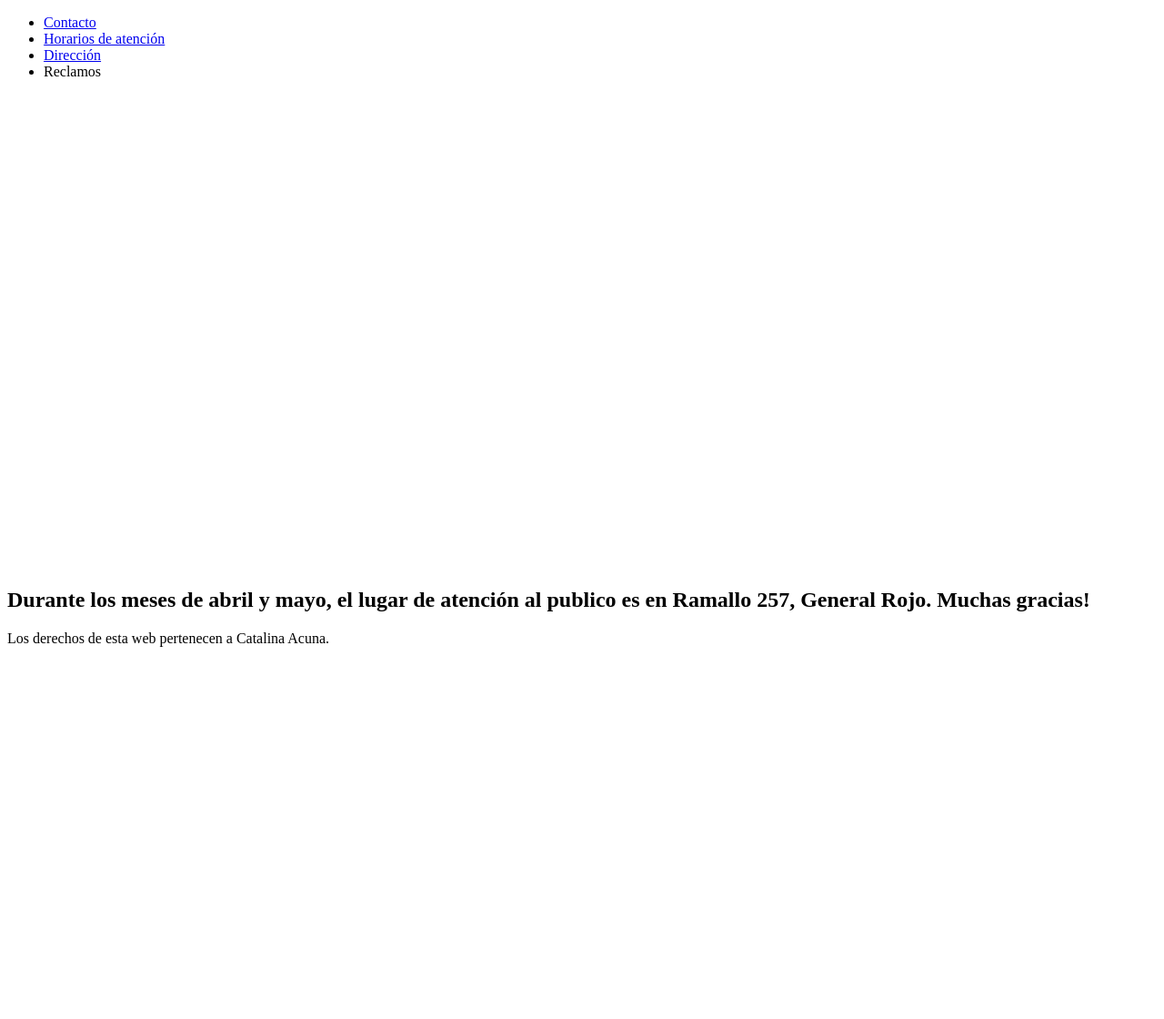
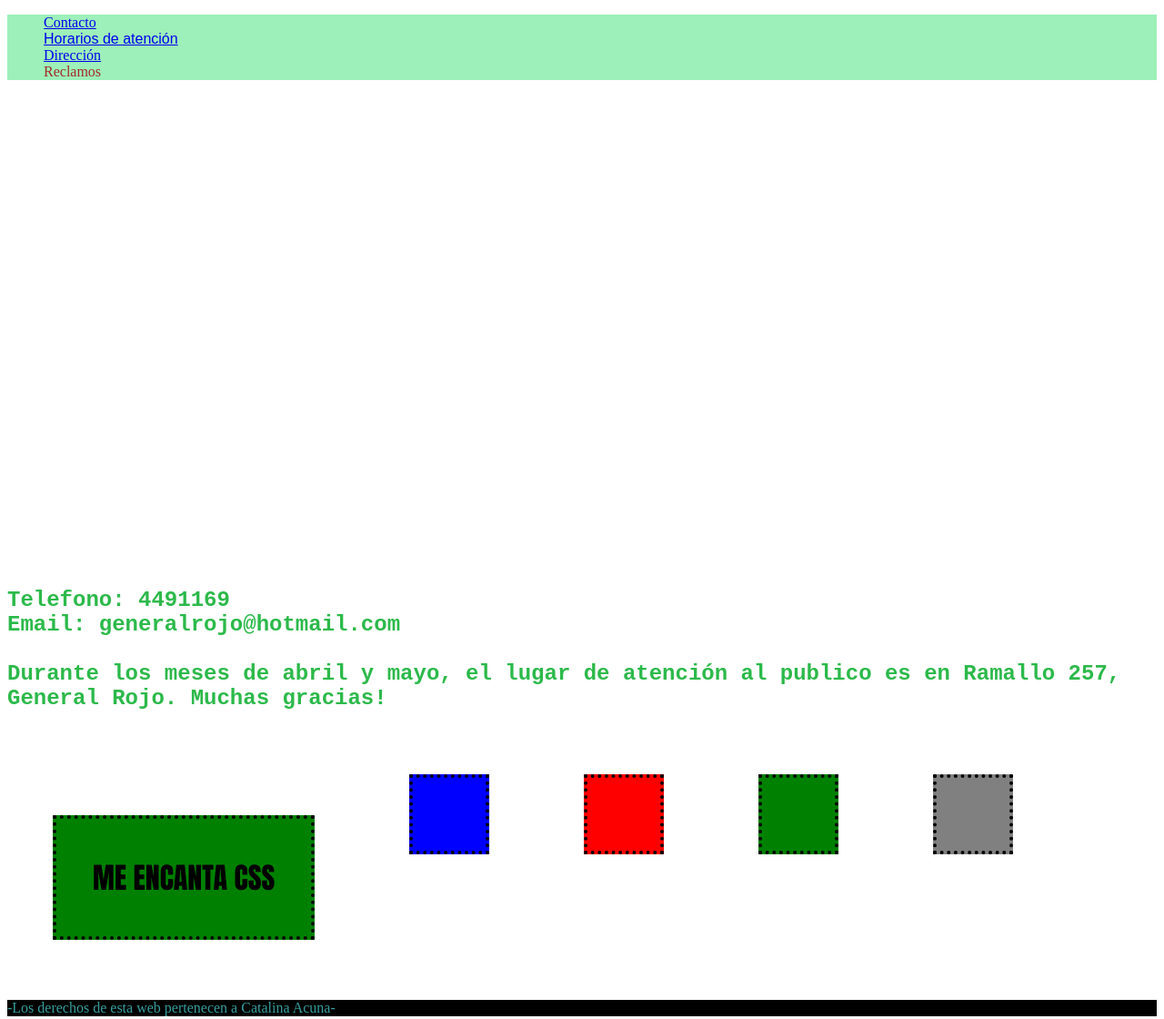
Before and after one commit to Cataalinaaa/atencion-al-publico, a plain HTML site: page index.html in a window 1280 px wide. Shown: the whole page at 91% size. Before the commit the page ends 800 px from the top, so only its background shows below. Drawn offline with Linux system fonts and the light colour scheme.

Commit message:
modificaciones

```diff
--- a/index.html
+++ b/index.html
@@ -4,54 +4,34 @@
     <meta charset="UTF-8">
     <meta name="viewport" content="width=device-width, initial-scale=1.0">
     <title>Document</title>
+    <link rel="stylesheet" href="style.css">
 </head>
 <body>
-    <header>
+    <header class="forma">
         <nav>
-    <ul>
-    <li> <a href="./paginas/contactos.html">Contacto</a></li>
-    <li> <a href="./paginas/horarios.html">Horarios de atención</a></li>
+    <ul class="orden">
+    <li style="color: rgb(19, 148, 40);"> <a href="./paginas/contactos.html">Contacto</a></li>
+    <li> <a href="./paginas/horarios.html"> <font face="arial">Horarios de atención </font></a></li>
     <li> <a href="#section_id">Dirección</a></li>
-    <li>Reclamos</li>
+    <li style="color: brown;">Reclamos</li>
 </ul>
 </nav>
 </header>
-<br>
-<br>
-<br>
-<br>
-<br>
-<br>
-<br>
-<br>
-<br>
-<br>
-<br>
-<br>
-<br>
-<br>
-<br>
-<br>
-<br>
-<br>
-<br>
-<br>
-<br>
-<br>
-<br>
-<br>
-<br>
-<br>
-<br>
-<br>
-<br>
+<br><br><br><br><br><br><br><br><br><br><br><br><br><br><br><br><br><br><br><br><br><br><br><br><br><br><br><br><br>
 <main>
     <section id="section_id">
-        <h1>Durante los meses de abril y mayo, el lugar de atención al publico es en Ramallo 257, General Rojo. Muchas gracias!</h1>
+        <h1 class="h1"> Telefono: 4491169 <br> Email: generalrojo@hotmail.com <br> <br> Durante los meses de abril y mayo, el lugar de atención al publico es en Ramallo 257, General Rojo. Muchas gracias!</h1>
     </section>
+    <div class="cuadro"><p>Me encanta css</p></div>
+
+        <div class="azul"></div>
+        <div class="rojo"></div>
+        <div class="verde"></div>
+        <div class="gris"></div>
+    </div>
 </main>
-<footer>
-    <p>Los derechos de esta web pertenecen a Catalina Acuna.</p>
+<footer class="fondo">
+    <p style="color: rgb(56, 158, 158);"> -Los derechos de esta web pertenecen a Catalina Acuna-</p>
 </footer>
 </body>
 </html>
--- /dev/null
+++ b/style.css
@@ -0,0 +1,45 @@
+*{margin: 5;
+    padding: 3;
+}
+   .h1{
+    color: rgb(44, 185, 74);
+    font-family: 'Courier New', Courier, monospace;
+}
+div {
+width: 400; height: 150;
+background-color: green;
+border: 4px dotted;
+padding: 40px;
+margin: 50px;
+display: inline-table;
+text-align: center;
+}
+div p{
+    display: table-cell;
+    vertical-align: middle;
+    font-family: impact;
+    font-size: 32px;
+    text-transform: uppercase;
+    color: black;
+}
+.azul {
+    background-color: blue;
+}
+.rojo {
+    background-color: red;
+}
+.verde{
+    background-color: green;
+}
+.gris {
+    background-color: grey;
+}
+header {
+    background-color: rgb(157, 240, 185);
+}
+footer {
+    background-color: black;
+}
+ul {
+    list-style: none;
+}
```
Also changed, not shown: paginas/contactos.html (+1 -0 lines), paginas/horarios.html (+13 -12 lines), paginas/style.css (added, +14 -0 lines).
